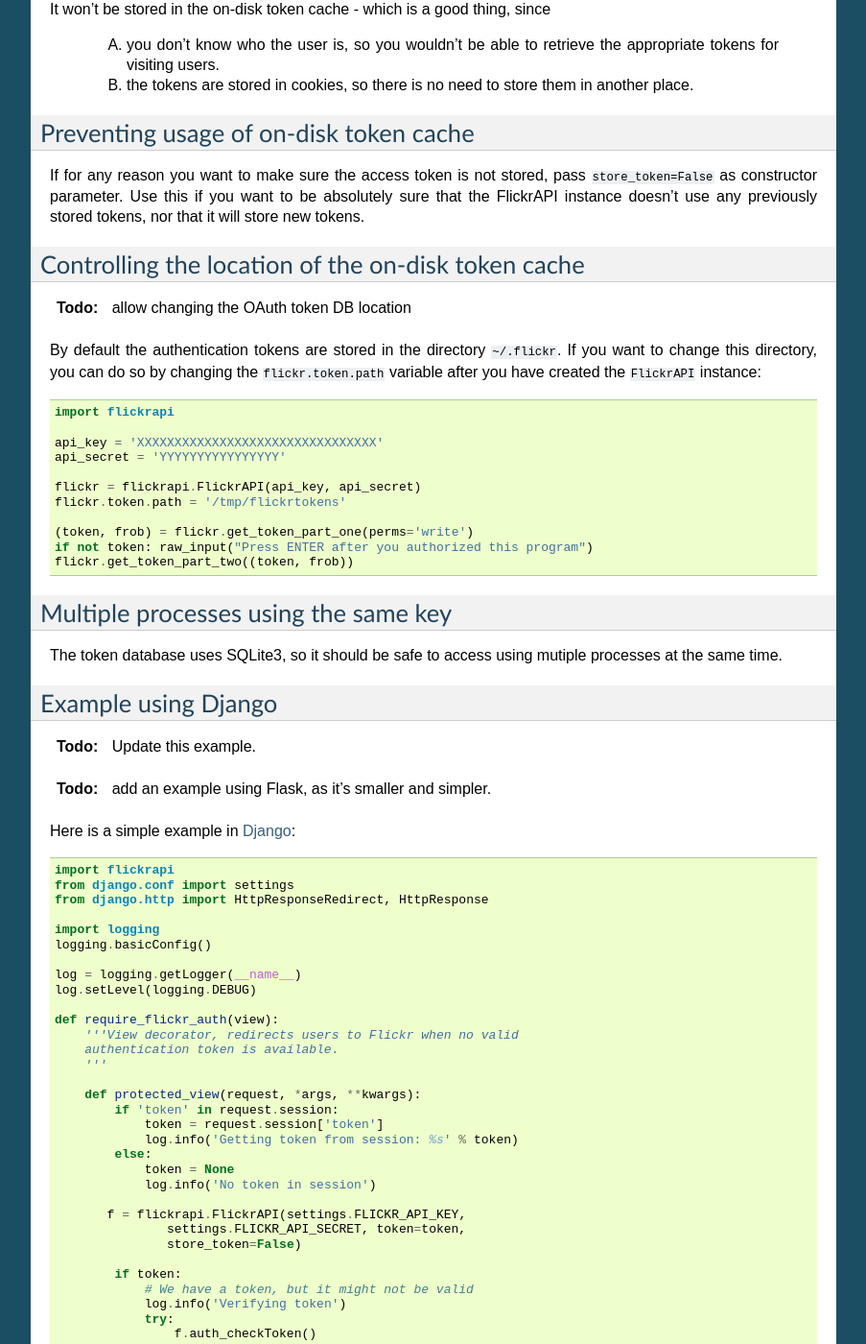
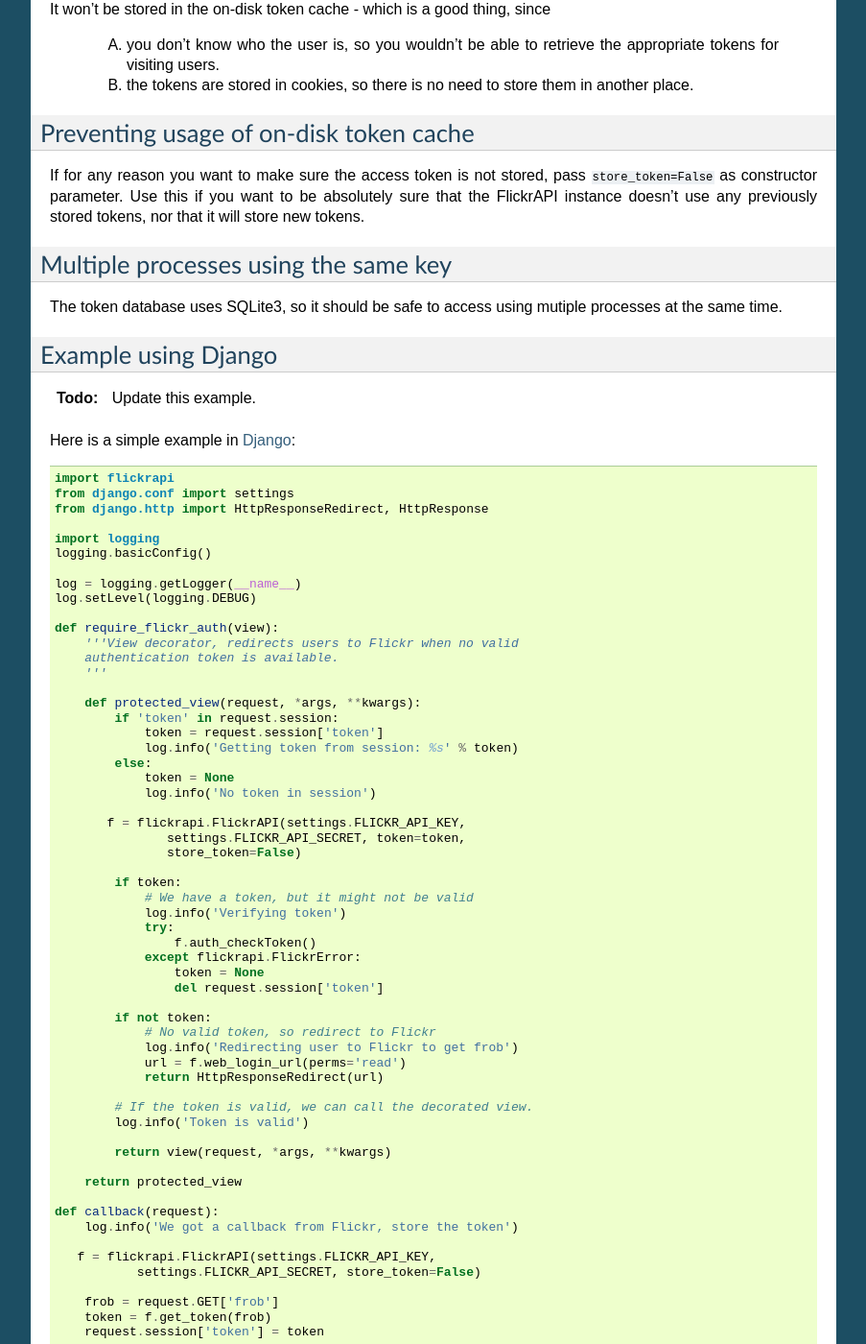
Before and after one commit to sybrenstuvel/flickrapi, a Sphinx documentation site: the page built from doc/3-auth.rst, in a window 1280 px wide and 1400 px high, scrolled down 2612 px. Shown: the whole window at 96% size, without its empty margins (198-1101 px from the left). Built offline with Sphinx 7.4.7, drawn with Linux system fonts in a browser that asks for light colours; some of the changed text lies outside the part shown.

Commit message:
Removed obsolete example

```diff
--- a/doc/3-auth.rst
+++ b/doc/3-auth.rst
@@ -170,28 +170,6 @@ stored, pass ``store_token=False`` as constructor parameter. Use this
 if you want to be absolutely sure that the FlickrAPI instance doesn't
 use any previously stored tokens, nor that it will store new tokens.
 
-Controlling the location of the on-disk token cache
-----------------------------------------------------------------------
-
-.. todo:: allow changing the OAuth token DB location
-
-By default the authentication tokens are stored in the directory
-``~/.flickr``. If you want to change this directory, you can do so
-by changing the ``flickr.token.path`` variable after you have created
-the ``FlickrAPI`` instance::
-
-    import flickrapi
-
-    api_key = 'XXXXXXXXXXXXXXXXXXXXXXXXXXXXXXXX'
-    api_secret = 'YYYYYYYYYYYYYYYY'
-
-    flickr = flickrapi.FlickrAPI(api_key, api_secret)
-    flickr.token.path = '/tmp/flickrtokens'
-
-    (token, frob) = flickr.get_token_part_one(perms='write')
-    if not token: raw_input("Press ENTER after you authorized this program")
-    flickr.get_token_part_two((token, frob))
-
 Multiple processes using the same key
 ----------------------------------------------------------------------
 
@@ -202,8 +180,6 @@ Example using Django
 ----------------------------------------------------------------------
 
 .. todo:: Update this example.
-
-.. todo:: add an example using Flask, as it's smaller and simpler.
 
 Here is a simple example in `Django <https://www.djangoproject.com/>`_::
 
```
